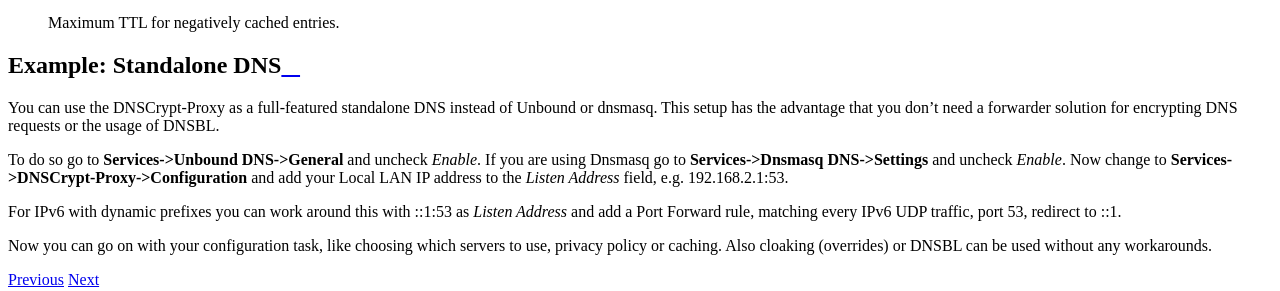
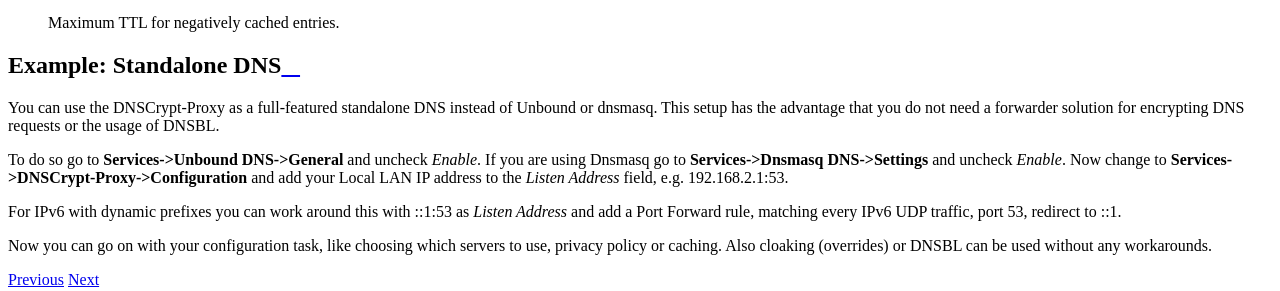
Before and after one commit to opnsense/docs, a Sphinx documentation site: the page built from source/manual/how-tos/dnscrypt-proxy.rst, in a window 1280 px wide and 900 px high, scrolled down 2330 px. Shown: the part 525-816 px from the top of the window. Built offline with Sphinx 7.4.7 and the Read the Docs theme 2.0.0, drawn with Linux system fonts in a browser that asks for light colours.

Commit message:
Update source/manual/how-tos/dnscrypt-proxy.rst
Co-Authored-By: mimugmail <m.muenz@gmail.com>

```diff
--- a/source/manual/how-tos/dnscrypt-proxy.rst
+++ b/source/manual/how-tos/dnscrypt-proxy.rst
@@ -94,7 +94,7 @@
 -----------------------
 
 You can use the DNSCrypt-Proxy as a full-featured standalone DNS instead of Unbound or dnsmasq.
-This setup has the advantage that you don't need a forwarder solution for encrypting DNS requests
+This setup has the advantage that you do not need a forwarder solution for encrypting DNS requests
 or the usage of DNSBL.
 
 To do so go to **Services->Unbound DNS->General** and uncheck *Enable*. If you are using Dnsmasq
```
